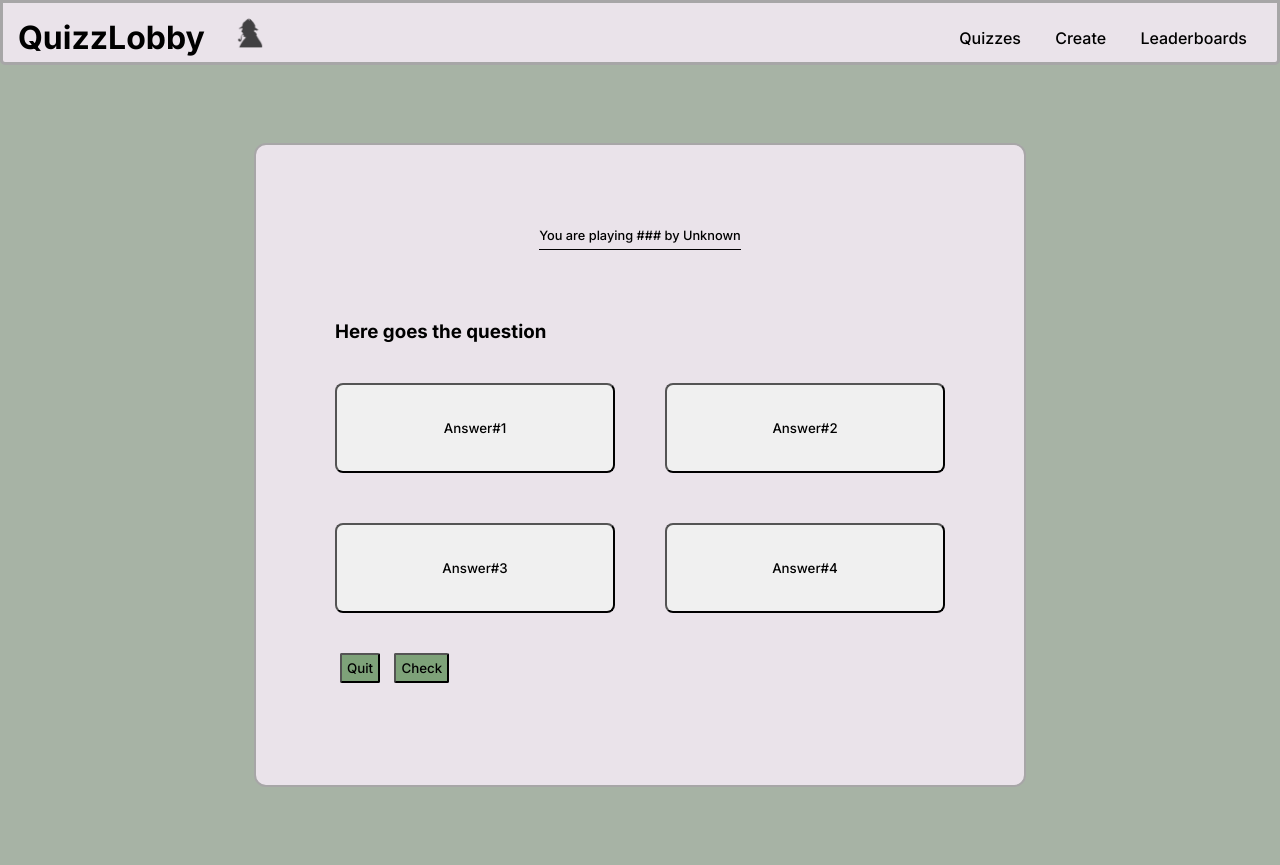
After one commit to NewbieDev2920/QuizPractica, a Flask app: page /play.html in a window 1280 px wide. The commit adds this page. Run offline with Flask 3, Linux system fonts and the light colour scheme.

Commit message:
Se agrego seccion play y se implemento flask al proyecto, tambien se arreglo el browser.

```diff
--- a/main.py
+++ b/main.py
@@ -9,5 +9,21 @@ app = Flask(__name__)
 def indexReturn():
     return render_template('index.html')
 
+@app.route("/index.html")
+def indexReturn2():
+    return render_template("index.html")
+
+@app.route("/create.html")
+def createRender():
+    return render_template('create.html')
+
+@app.route("/leaderboards.html")
+def createLeaderboard():
+    return render_template('leaderboards.html')
+
+@app.route("/play.html")
+def createPlay():
+    return render_template('play.html')
+
 if __name__ == '__main__':
     app.run(host= HOST,port = PORT,debug= True)
--- a/static/css/styles.css
+++ b/static/css/play_style.css
@@ -1,6 +1,6 @@
-* {
-    margin : 0;
-    padding : 0 ;
+*{
+    margin: 0;
+    padding: 0;
     font-family: 'Inter', sans-serif;
 }
 
@@ -13,11 +13,18 @@
     --lighterSlate: #ebe1eb;
     --seafoam: #A7B3A5;
     --seagrass: #7ea279;
-
+    --playerblue: #d9f2ec;
 }
 
-body {
+body{
     background-color: var(--seafoam);
+}
+
+main {
+    height: 100vh;
+    display: flex;
+    align-items: center;
+    justify-content: center;
 }
 
 .logo-container{
@@ -51,8 +58,16 @@ h1[ class = "logo-item"]{
     border: 2px solid var(--darkerSlate);
     border-radius: 12px ;
     display: flex;
+    flex-direction: column;
+    gap: 50px;
     align-items: center;
     justify-content: center;
+}
+
+.player-container p{
+    font-size: 0.8em;
+    border-bottom: 1px solid black;
+    padding-bottom: 6px;
 }
 
 .logo-item{
@@ -64,55 +79,39 @@ a{
     color: black;
 }
 
-main {
-    height: 100vh;
+#game{
     display: flex;
-    align-items: center;
-    justify-content: center;
+    flex-direction: column;
+
 }
 
-.quizz-browser {
-    width: 50vw;
-    height: 70vh;
-    background-color: var(--lighterSlate);
-    border-radius: 12px;
-    border: 2px solid var(--darkerSlate);
-    overflow-y: auto;
+#game div{
+    margin:20px
 }
 
-.quizz-browser > :nth-child(even){
-    background-color: var(--darkerSlate);
-    height: 10vh;
+.game-question{
+
 }
 
-.quizz-browser > :nth-child(odd){
-    height: 10vh;
+.game-answers form{
+    display: grid;
+    grid-template-columns: auto auto;
+    gap: 50px;
 }
 
-.quizz-info{
-    display: flex;
-    justify-content: space-between;
-    align-items: center;
-    list-style: none;
+/* Botones de respuesta */
+.game-answers form button{
+    width: 280px;
+    height: 90px;
+    background-color: rgb(240, 240, 240);
+    border-radius: 8px;
 }
 
-.info-name{
-    display: inline-block;
-    margin: 0px 0px 0px 45px;
-    width: 240px;
+.game-answers form button:hover{
+    background-color: var(--playerblue);
 }
 
-.info-author{
-    display: inline-block;
-    margin: 0px 0px 0px 160px;
-}
-
-.info-play{
-    display: inline-block;
-    margin: 0px 45px 0px 0px;
-}
-
-.info-play button{
+.game-buttons button{
     background-color: var(--seagrass);
     color: black;
     font-family: 'Inter', sans-serif;
@@ -121,6 +120,6 @@ main {
     padding: 5px;
 }
 
-.info-play button:hover{
+.game-buttons button:hover{
     background-color: var(--mint);
 }
--- a/templates/create.html
+++ b/templates/create.html
@@ -6,7 +6,7 @@
     <meta name="author" content="Carlos De la Rosa" />
     <meta name="description" content="here you create your own quizzes for other people to solve." />
     <link rel="stylesheet" href="/static/css/create_style.css">
-    <script type = "text/javascript" src="/create.js"></script>
+    <script type = "text/javascript" src="{{ url_for('static', filename = 'create.js') }}"></script>
     <title>Create</title>
     <link rel="preconnect" href="https://fonts.googleapis.com">
     <link rel="preconnect" href="https://fonts.gstatic.com" crossorigin>
--- /dev/null
+++ b/templates/play.html
@@ -0,0 +1,49 @@
+<!DOCTYPE html>
+<html lang="en">
+<head>
+    <meta charset="UTF-8">
+    <meta name="viewport" content="width=device-width, initial-scale=1.0">
+    <link rel="preconnect" href="https://fonts.googleapis.com">
+    <link rel="preconnect" href="https://fonts.gstatic.com" crossorigin>
+    <link href="https://fonts.googleapis.com/css2?family=Inter:wght@300;500;700&display=swap" rel="stylesheet">
+    <link rel="stylesheet" href="/static/css/play_style.css">
+    <title>QuizzLobby</title>
+</head>
+<body>
+    <header>
+        <div class = "logo-container">
+            <div>
+                <h1 id = "body-title" class = "logo-item">QuizzLobby</h1>
+                <img src="/static/images/sherlock.png" alt="Sherlock Holmes" title="QuizzLobby" class="logo-item">
+            </div>
+            <nav id = "navbar" class = "logo-item">
+                <a href="index.html" class = "logo-item">Quizzes</a>
+                <a href="create.html" class = "logo-item">Create</a>
+                <a href="leaderboards.html" class = "logo-item">Leaderboards</a>
+            </nav>
+        </div>
+    </header>
+    <main>
+        <div class = "player-container">
+            <p>You are playing ### by Unknown</p>
+            <div id = "game">
+                <div class = "game-question">
+                    <h3>Here goes the question</h3>
+                </div>
+                <div class = "game-answers">
+                    <form>
+                        <button>Answer#1</button>
+                        <button>Answer#2</button>
+                        <button>Answer#3</button>
+                        <button>Answer#4</button>
+                    </form>
+                </div>
+                <div class = "game-buttons">
+                    <button>Quit</button>
+                    <button>Check</button>
+                </div>
+            </div>
+        </div>
+    </main>
+</body>
+</html>
```
Also changed, not shown: QuizzClass.js (deleted, +0 -12 lines), static/browser.js (added, +23 -0 lines), templates/index.html (+4 -13 lines), static/create.js (renamed from create.js).
